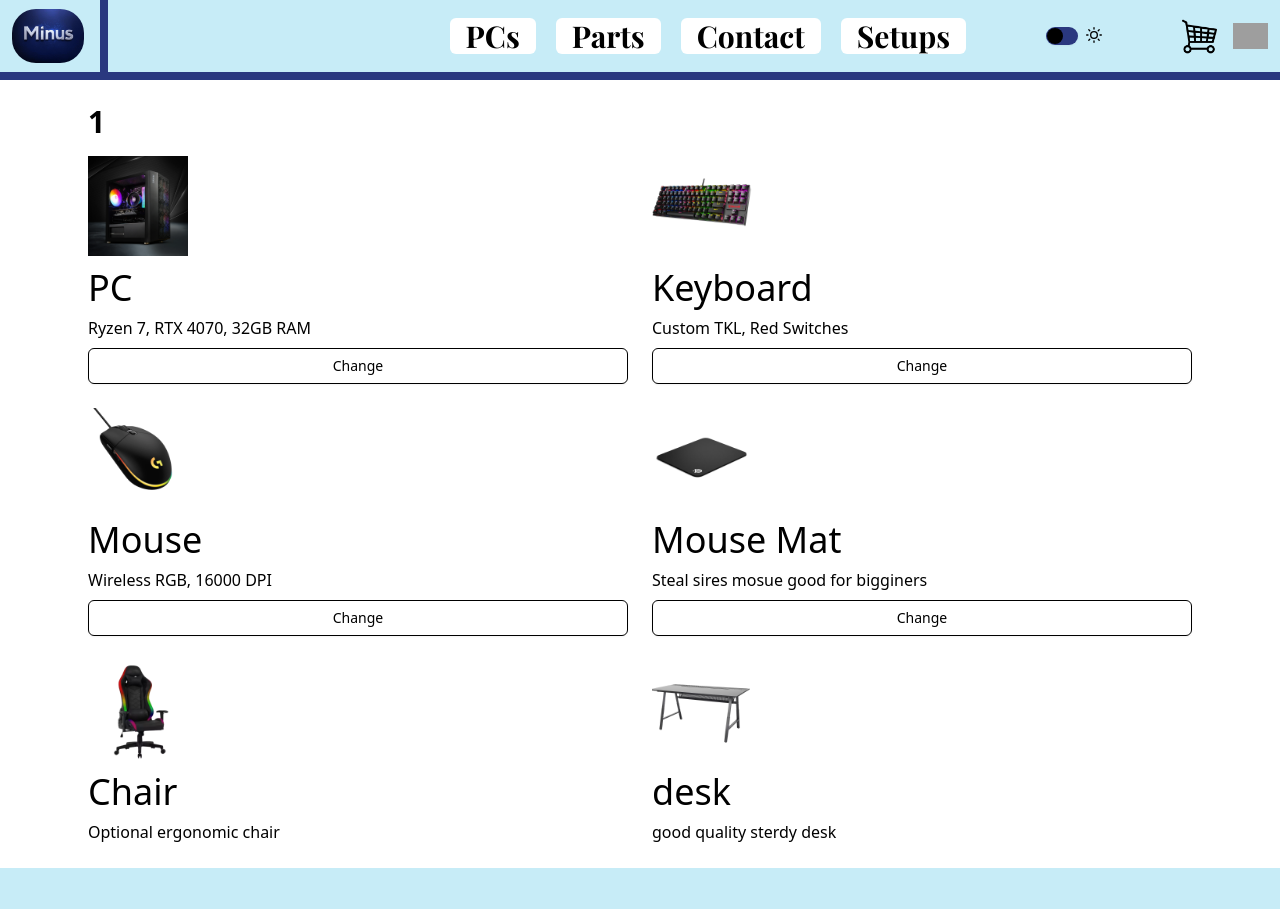
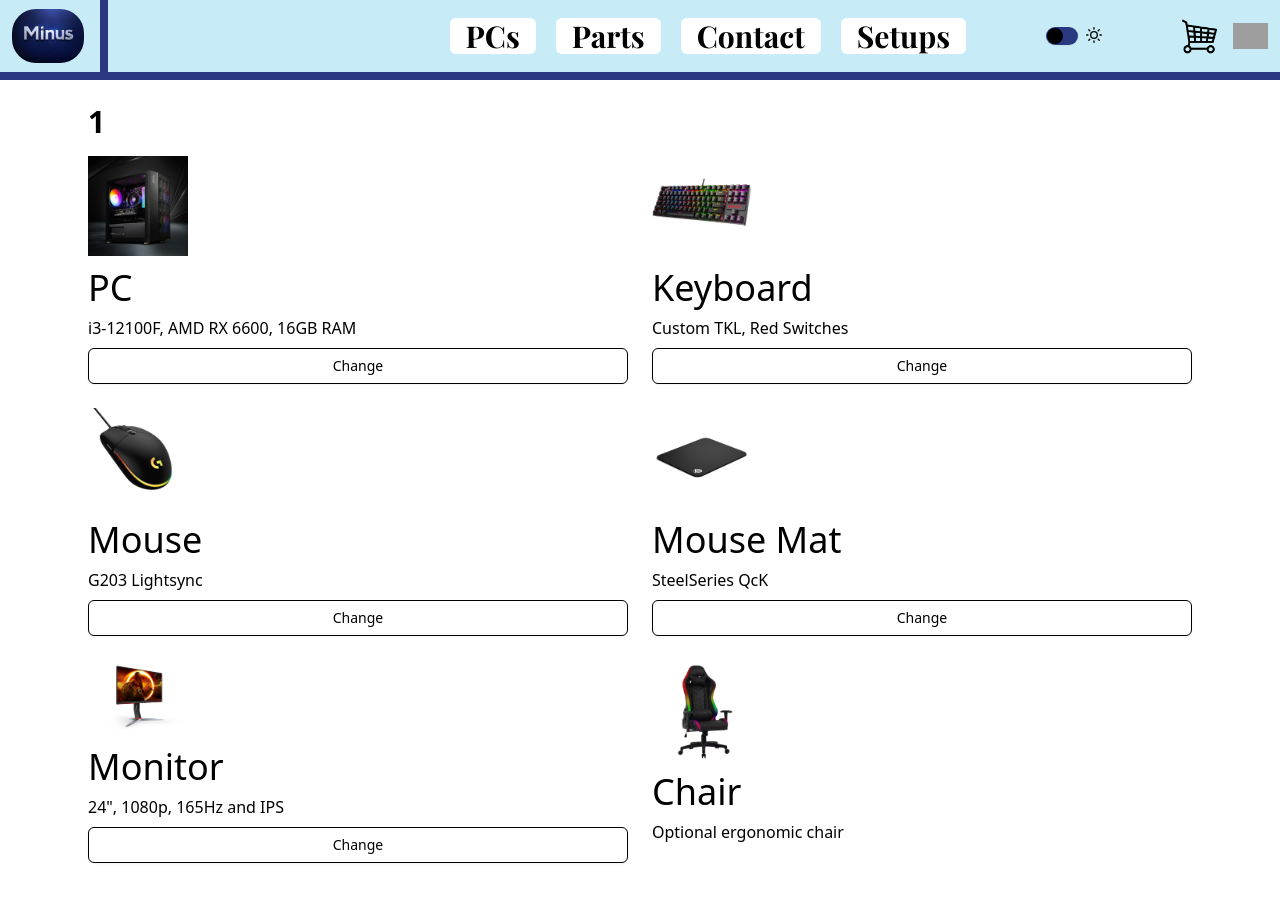
Before and after one commit to CHICKgamer9/minus-gaming-site, a Next.js app: page /set-ups/1 in a window 1280 px wide. Shown: the top 909 px of the page. Built offline with nearby package versions, Linux system fonts and the light colour scheme; no server answers; grey boxes are pictures that could not be loaded; a web font is replaced by a local one; what @wix/sdk would draw is missing.

Commit message:
Changed the starter setup discriptsions

```diff
--- a/src/data/setups.ts
+++ b/src/data/setups.ts
@@ -1,14 +1,14 @@
 export const biginerSetupComponents = [
   {
     title: "PC",
-    img_alt: "Pc with rgb",
-    dis: "Ryzen 7, RTX 4070, 32GB RAM",
+    img_alt: "Pc with RGB",
+    dis: "i3-12100F,  AMD RX 6600, 16GB RAM",
     image: "/img/setups/starter/starter-pc.jpg",
     editable: true,
   },
   {
     title: "Keyboard",
-    img_alt: "A red TKL sized keyboard",
+    img_alt: "Redragon K552 Kumara",
     dis: "Custom TKL, Red Switches",
     image: "/img/setups/starter/starter-keyboard.png",
     editable: true,
@@ -16,28 +16,35 @@
   {
     title: "Mouse",
     img_alt: "A wirless mouse with rgb lighting",
-    dis: "Wireless RGB, 16000 DPI",
+    dis: "G203 Lightsync",
     image: "/img/setups/starter/starter-mouse.png",
     editable: true,
   },
   {
     title: "Mouse Mat",
     img_alt: "A a black mouse pad with the steel sires logo on it",
-    dis: "Steal sires mosue good for bigginers",
+    dis: "SteelSeries QcK",
     image: "/img/setups/starter/starter-mouse-pad.png",
     editable: true,
   },
   {
+    title: "Monitor",
+    img_alt: "",
+    dis: "24\", 1080p, 165Hz and IPS",
+    image: "/img/setups/starter/starter-monitor.png",
+    editable: true,
+  },
+  {
     title: "Chair",
-    img_alt: "A gamming chair",
+    img_alt: "Gaming Chair",
     dis: "Optional ergonomic chair",
     image: "/img/setups/starter/starter-chair.png",
     editable: false,
   },
   {
-    title: "desk",
-    img_alt: "A ikea desk",
-    dis: "good quality sterdy desk",
+    title: "Desk",
+    img_alt: "Ikea Utespelare",
+    dis: "Ikea Utespelare",
     image: "/img/setups/starter/starter-desk.png",
     editable: false,
   },
```
